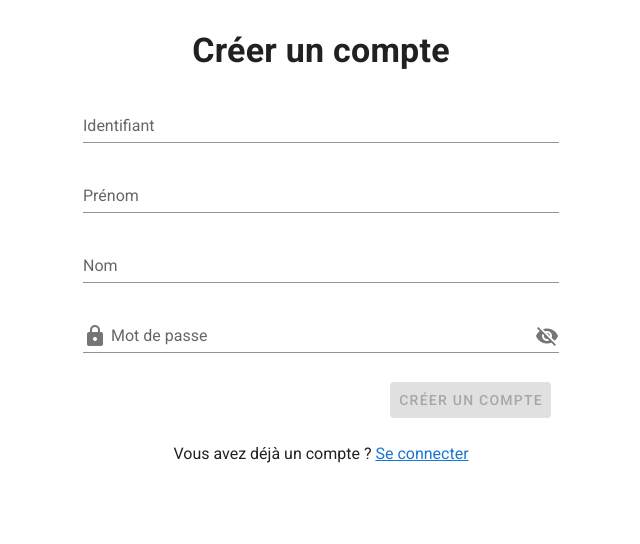
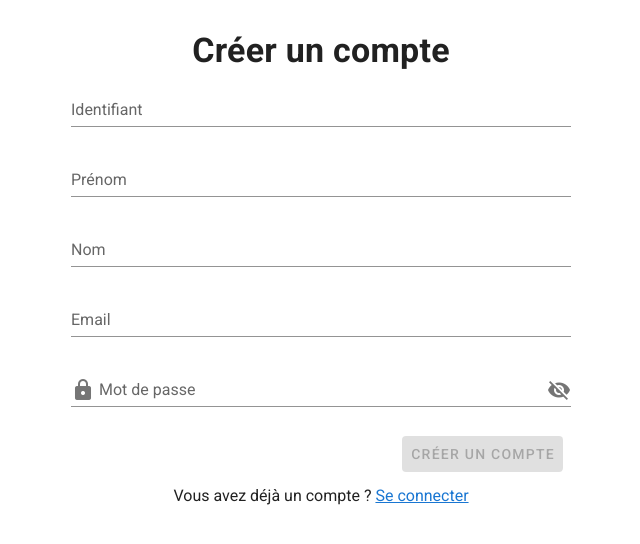
Before and after one commit to Odylane/internalEvents, a Vue app in the folder internal-events-front/: page / in a window 1280 px wide. Shown: the top 544 px of the page, without its empty margins (319-959 px from the left). Built offline with nearby package versions, Linux system fonts and the light colour scheme.

Commit message:
add redirection to login page

```diff
--- a/internal-events-front/src/components/RegistrationForm.vue
+++ b/internal-events-front/src/components/RegistrationForm.vue
@@ -4,9 +4,8 @@
       <v-flex class="mb-4">
         <h1 class="display-1 font-weight-bold mb-3">{{ titles.formTitle }}</h1>
 
-        <!--Form to create an user account-->
+        <!--Form to create a user account-->
         <v-form ref="form" v-model="valid" id="form">
-          <v-container>
             <v-text-field
               v-model="User.username"
               :rules="usernameRules"
@@ -30,6 +29,13 @@
             ></v-text-field>
 
             <v-text-field
+              v-model="User.email"
+              :rules="emailRules"
+              label="Email"
+              required
+            ></v-text-field>
+
+            <v-text-field
               v-model="User.password"
               :rules="passwordRules"
               :append-icon="show1 ? 'mdi-eye' : 'mdi-eye-off'"
@@ -49,8 +55,6 @@
                 @click.prevent="createAccount"
               >{{ titles.buttonTitle }}</v-btn>
             </v-card-actions>
-
-          </v-container>
         </v-form>
       </v-flex>
     </v-row>
@@ -77,6 +81,7 @@ export default {
       username: "",
       firstname:"",
       lastname:"",
+      email:"",
       password: ""
     },
     valid: true,
@@ -84,21 +89,28 @@ export default {
     usernameRules: [
       value => !!value || "Veuillez saisir votre identifiant.",
       value => {
-        const pattern = /^[GL00X]+(\d){7}$/;
+        const pattern = /^[G][L]0{2}(\d){7}$/;
         return pattern.test(value) || "Identifiant invalide.";
       }
     ],
     firstnameRules: [
       value => !!value || "Veuillez saisir votre prénom.",
       value => {
-        const pattern = /^(?=.*[a-z])(?=.*[A-Z].{2,100})/;
+        const pattern = /^([a-zâäàéèùêëîïôöçñ .'-]{2,100})$/i;
         return pattern.test(value) || "Saisie invalide.";
       }
     ],
     lastnameRules: [
       value => !!value || "Veuillez saisir votre nom.",
       value => {
-        const pattern = /^(?=.*[a-z])(?=.*[A-Z].{2,100})/;
+        const pattern = /^([a-zâäàéèùêëîïôöçñ .'-]{2,100})$/i;
+        return pattern.test(value) || "Saisie invalide.";
+      }
+    ],
+    emailRules: [
+      value => !!value || "Veuillez saisir votre email.",
+      value => {
+        const pattern = /^[^\s@]+@[^\s@]+\.[^\s@]+$/;
         return pattern.test(value) || "Saisie invalide.";
       }
     ],
@@ -118,13 +130,16 @@ export default {
         username: this.User.username,
         firstname: this.User.firstname,
         lastname: this.User.lastname,
+        email: this.User.email,
         password: this.User.password
       };
-      console.log(newUser);
 
-      axios.post("http://localhost:8085/events/add", newUser).then(
-        response => {
-          console.log(response);
+      axios.post("http://localhost:8085/users", newUser)
+      .then(response => {
+        const status = response.request.status;
+        if (status == 201) {
+          this.$router.push('login')
+        }
         },
         error => {
           console.log(error);
```
